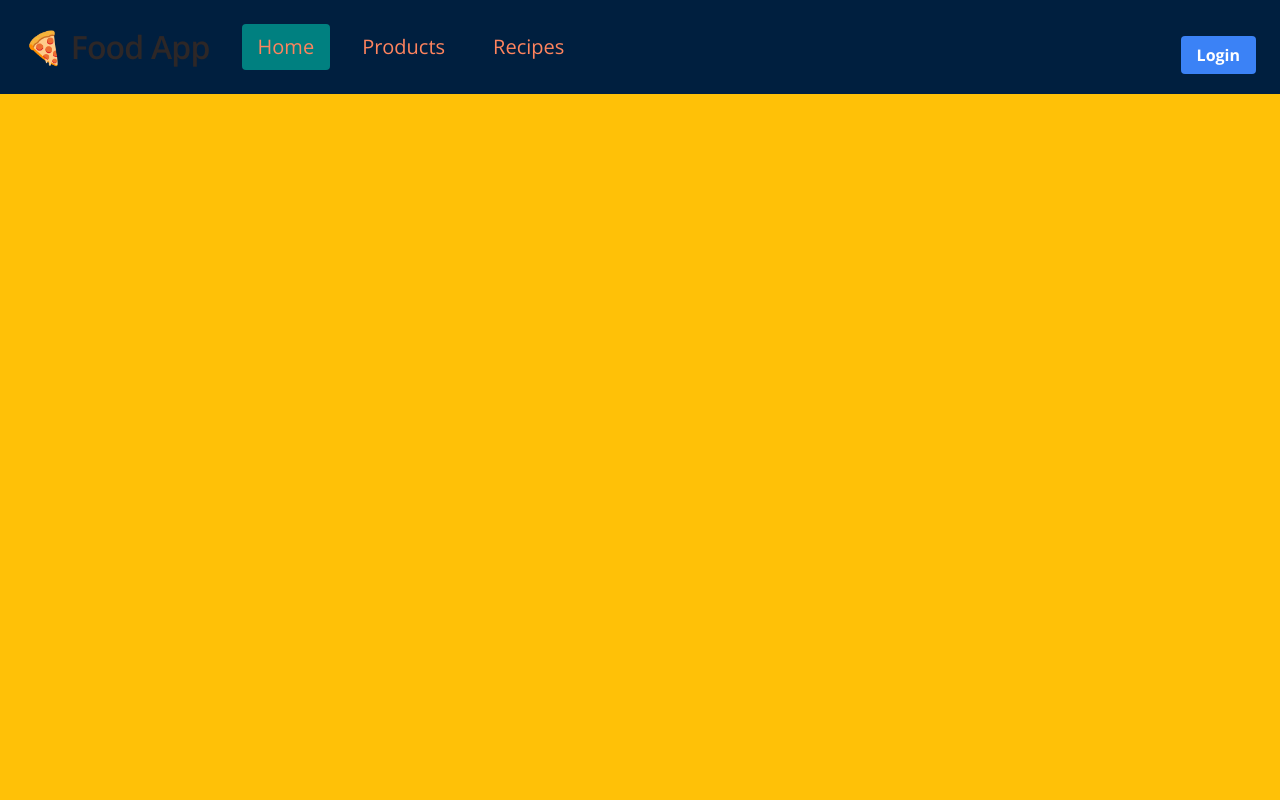
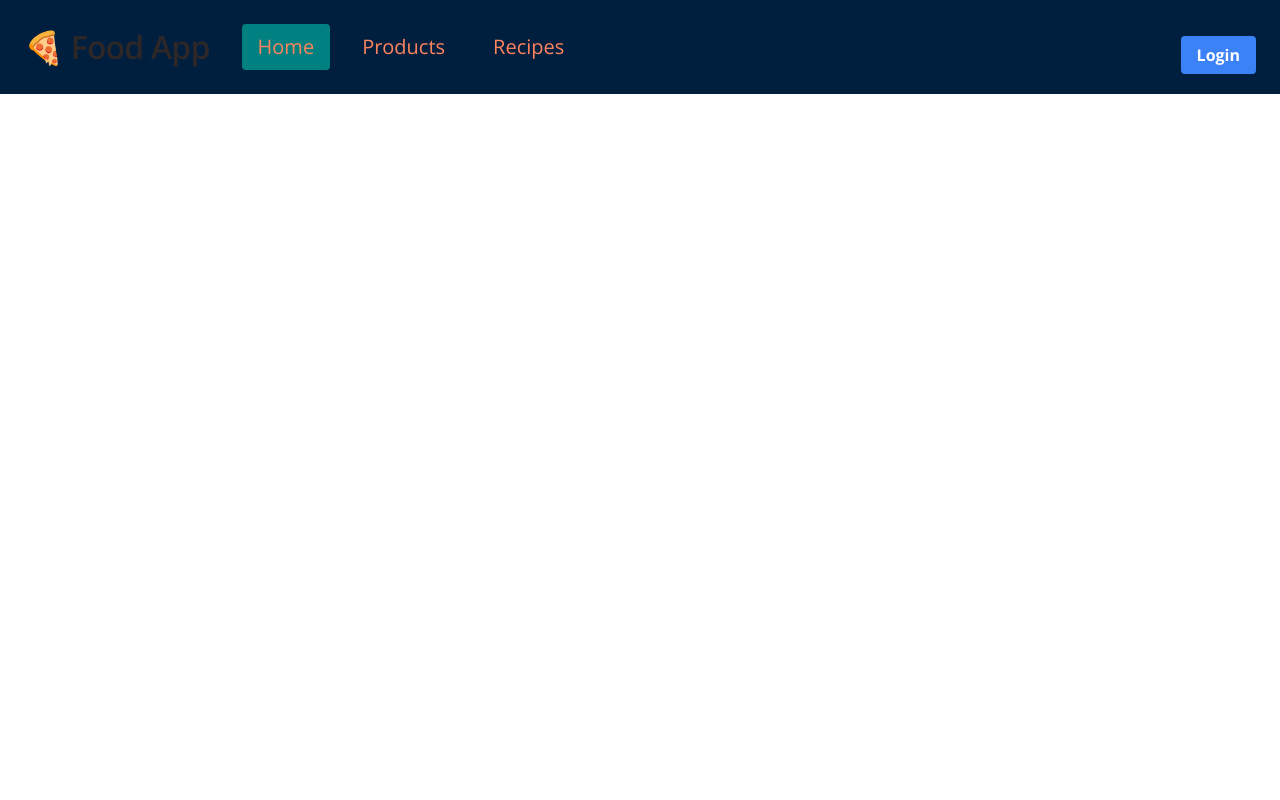
Before and after one commit to IN-45/INT20H-test-task, a React (Create React App) app in the folder frontend/: page / in a window 1280 px wide. Shown: the top 800 px of the page. Built offline with nearby package versions, Linux system fonts and the light colour scheme.

Commit message:
fix: RootLayout styles

```diff
--- a/frontend/src/features/layout/RootLayout.tsx
+++ b/frontend/src/features/layout/RootLayout.tsx
@@ -11,11 +11,10 @@ const RootLayout: FC = () => {
    * probably responsible for authorization redirection
    */
 
-
   return (
-    <div className={'font-open-sans bg-[#FFC107]'}>
+    <div className='font-open-sans'>
       <Navbar routes={routes} />
-      <div className='mx-auto mt-5 mb-12 xl:w-[1300px] lg:w-[1030px] md:w-[940px] max-md:m-5 h-screen'>
+      <div className='mx-auto pt-5 pb-12 xl:w-[1300px] lg:w-[1030px] md:w-[940px] max-md:m-5'>
         <Outlet />
       </div>
     </div>
@@ -25,16 +24,16 @@ const RootLayout: FC = () => {
 const routes: NavbarItemProps[] = [
   {
     to: '/',
-    text: 'Home'
+    text: 'Home',
   },
   {
     to: '/products',
-    text: 'Products'
+    text: 'Products',
   },
   {
     to: '/recipes',
-    text: 'Recipes'
-  }
-]
+    text: 'Recipes',
+  },
+];
 
 export default RootLayout;
```
